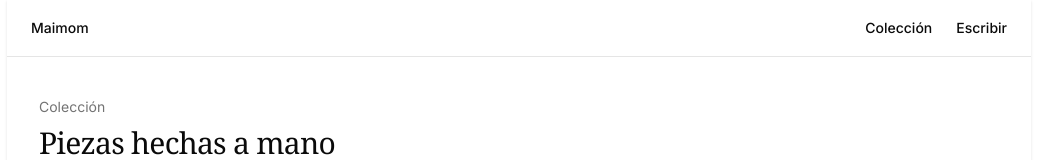
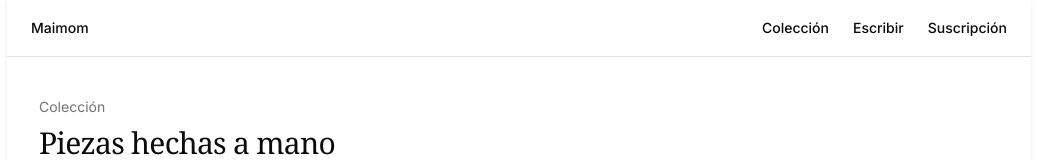
Before and after one commit to zalaya/maimom, a Next.js app: page / in a window 1280 px wide. Shown: the top 160 px of the page, without its empty margins (121-1158 px from the left). Built offline with nearby package versions, Linux system fonts and the light colour scheme.

Commit message:
feat: implement subscription section with card component and update topbar links

```diff
--- a/app/layout.tsx
+++ b/app/layout.tsx
@@ -1,8 +1,8 @@
 import { Inter } from 'next/font/google'
 import type { PropsWithChildren } from 'react'
 import './globals.css'
+import Footer from '@/components/footer'
 import { Topbar } from '@/components/topbar'
-import Footer from '@/components/footer'
 
 const inter = Inter({
   subsets: ['latin'],
--- a/app/page.tsx
+++ b/app/page.tsx
@@ -1,14 +1,13 @@
-import Footer from '@/components/footer'
 import CollectionSection from '@/sections/collection.section'
 import ContactLetterSection from '@/sections/contact-letter.section'
-import SubscribeSection from '@/sections/suscribe-section'
+import SubscriptionSection from '@/sections/subscription-section'
 
 const Home = () => {
   return (
     <div className="py-10">
       <CollectionSection />
       <ContactLetterSection />
-      <SubscribeSection />
+      <SubscriptionSection />
     </div>
   )
 }
--- a/components/topbar.tsx
+++ b/components/topbar.tsx
@@ -19,9 +19,15 @@ export const Topbar = () => {
           </a>
           <a
             href="#contact-letter"
-            className="font-handwriting hover:text-primary transition-colors"
+            className="hover:text-primary transition-colors"
           >
             Escribir
+          </a>
+          <a
+            href="#subscription"
+            className="hover:text-primary transition-colors"
+          >
+            Suscripción
           </a>
         </nav>
       </div>
--- /dev/null
+++ b/sections/subscription-section.tsx
@@ -0,0 +1,19 @@
+import { Section } from '@/components/section'
+import { SubscriptionCard } from '@/components/subscription-card'
+
+const SubscriptionSection = () => {
+  return (
+    <Section
+      id="subscription"
+      header={{
+        name: 'Suscripción',
+        title: 'Recibir noticias del taller',
+        subtitle: 'Pequeñas notas enviadas solo de vez en cuando.'
+      }}
+    >
+      <SubscriptionCard />
+    </Section>
+  )
+}
+
+export default SubscriptionSection
--- a/sections/suscribe-section.tsx
+++ /dev/null
@@ -1,20 +0,0 @@
-import { Section } from '@/components/section'
-import { SubscribeCard } from '@/components/suscribe-card'
-
-const SubscribeSection = () => {
-  return (
-    <Section
-      id="subscribe"
-      header={{
-        name: 'Suscripción',
-        title: 'Recibir noticias del taller',
-        subtitle:
-          'Pequeñas notas enviadas solo de vez en cuando.',
-      }}
-    >
-      <SubscribeCard />
-    </Section>
-  )
-}
-
-export default SubscribeSection
```
Also changed, not shown: components/subscription-card.tsx (renamed from components/suscribe-card.tsx, +3 -4 lines).
